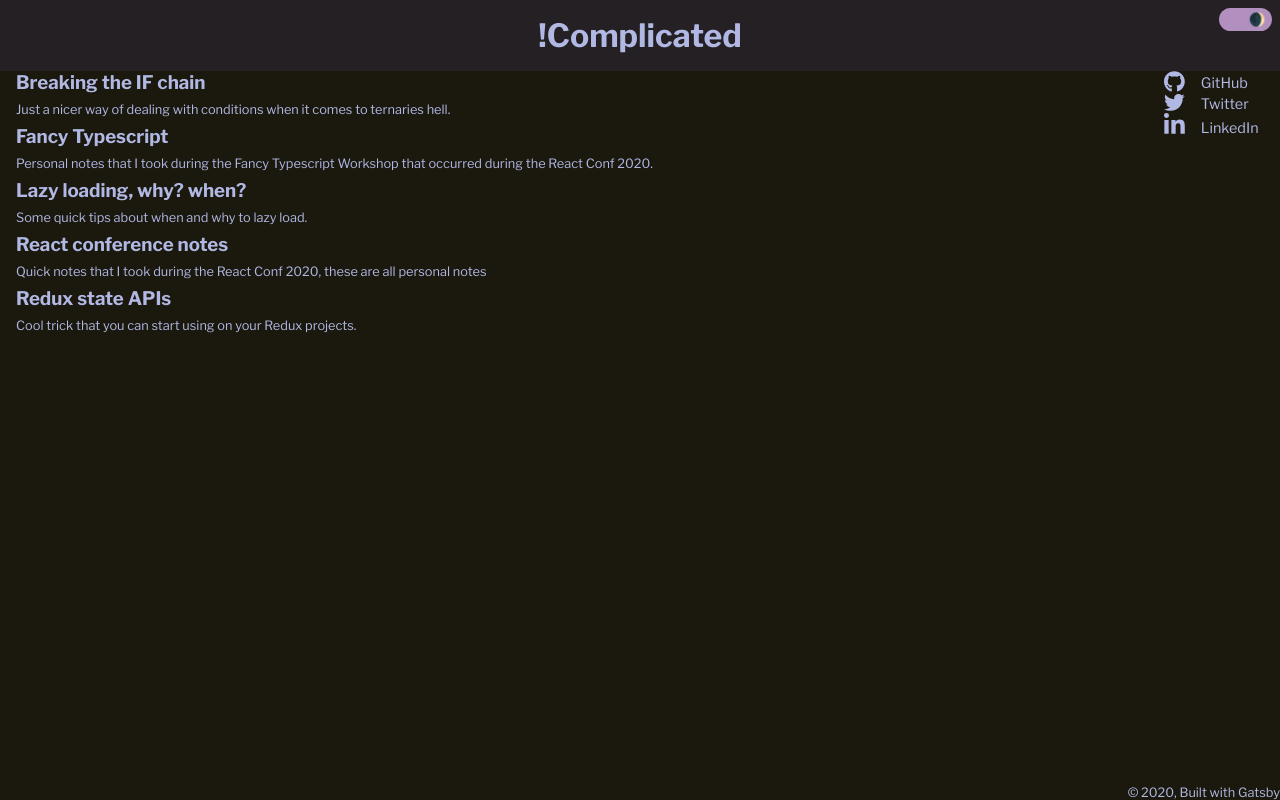
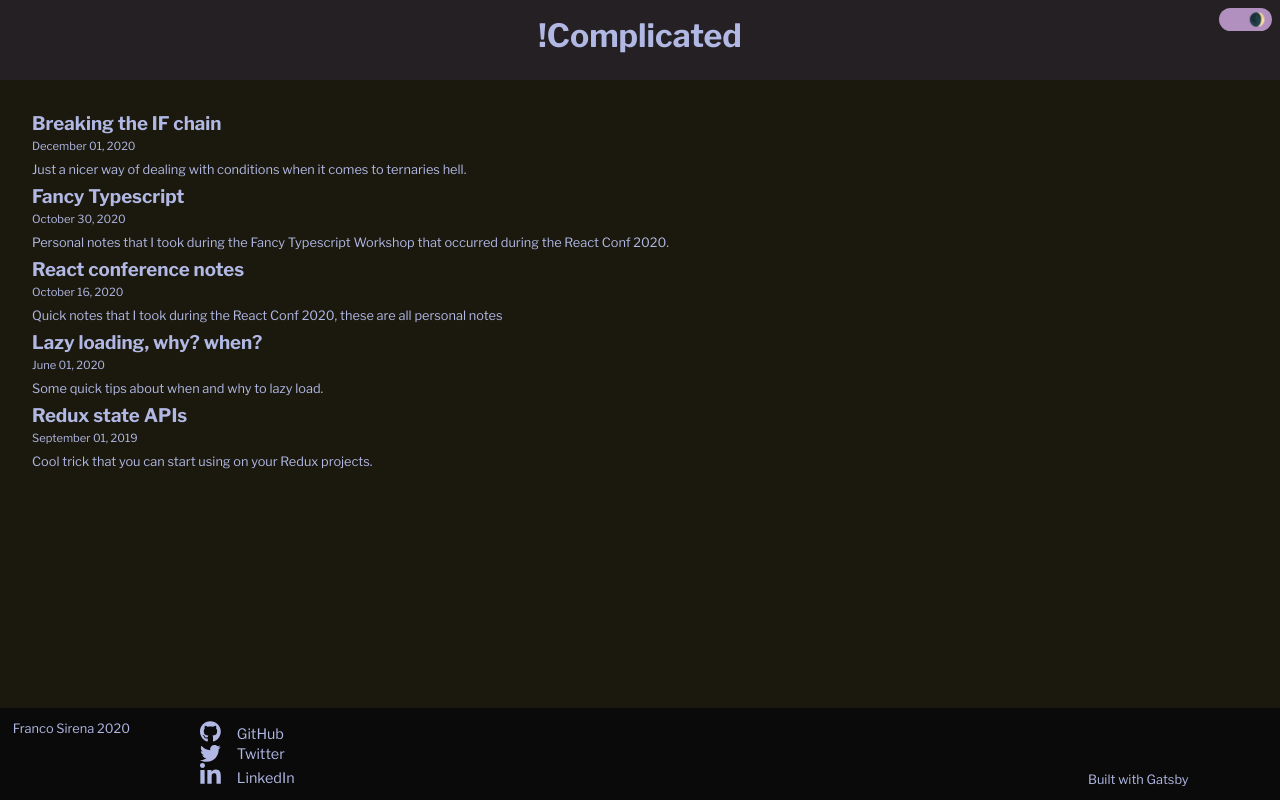
Before and after one commit to FrancoSirena/gatsby-me, a Gatsby site: page / in a window 1280 px wide. Built offline with nearby package versions, Linux system fonts and the light colour scheme; Gatsby itself is replaced by a stand-in of ours.

Commit message:
Footer + TypeScript

```diff
--- a/gatsby-config.js
+++ b/gatsby-config.js
@@ -6,6 +6,7 @@ module.exports = {
   },
   plugins: [
     `gatsby-plugin-react-helmet`,
+    "gatsby-plugin-typescript",
     {
       resolve: `gatsby-source-filesystem`,
       options: {
--- a/package.json
+++ b/package.json
@@ -6,12 +6,16 @@
   "author": "Franco Sirena @francosirena",
   "dependencies": {
     "@types/react-helmet": "^6.1.0",
+    "@typescript-eslint/eslint-plugin": "^4.10.0",
+    "@typescript-eslint/parser": "^4.10.0",
+    "eslint": "^7.15.0",
     "gatsby": "^2.26.1",
     "gatsby-image": "^2.5.0",
     "gatsby-plugin-manifest": "^2.6.1",
     "gatsby-plugin-offline": "^3.4.0",
     "gatsby-plugin-react-helmet": "^3.4.0",
     "gatsby-plugin-sharp": "^2.8.0",
+    "gatsby-plugin-typescript": "^2.9.0",
     "gatsby-remark-autolink-headers": "^2.7.0",
     "gatsby-remark-code-buttons": "^2.0.4",
     "gatsby-remark-prismjs": "^3.9.0",
@@ -25,6 +29,7 @@
   },
   "devDependencies": {
     "eslint-config-react-app": "^6.0.0",
+    "typescript": "^4.1.3",
     "prettier": "2.1.2"
   },
   "keywords": [
@@ -37,6 +42,7 @@
     "start": "npm run develop",
     "serve": "gatsby serve",
     "clean": "gatsby clean",
+    "type-check": "tsc --noEmit",
     "test": "echo \"Write tests! -> https://gatsby.dev/unit-testing\" && exit 1"
   },
   "repository": {
--- /dev/null
+++ b/src/components/footer.tsx
@@ -0,0 +1,21 @@
+import React, { ReactElement } from "react"
+import { Link } from "gatsby"
+import Social from "./social"
+
+export default function Footer(): ReactElement {
+  return (
+    <footer>
+      <div>
+        <Link to="/" className="unstyled">
+          Franco Sirena {new Date().getFullYear()}
+        </Link>
+      </div>
+      <Social />
+      <div className="footnote">
+        Built with
+        {` `}
+        <a href="https://www.gatsbyjs.com">Gatsby</a>
+      </div>
+    </footer>
+  )
+}
--- a/src/components/layout.css
+++ b/src/components/layout.css
@@ -8,12 +8,14 @@ html {
   --middle-blue: #8adbed;
   --platinum: #ecebed;
   --alabaster-plus: #302c30c9;
+  --alabaster-hue: #eef2e6;
 
   --dark-background: #1b190e;
   --dark-background-plus: #b190c0;
   --dark-light-background: #252023;
   --dark-font: #b1b8e4;
   --dark-code: #333035;
+  --dark-background-hue: #0b0a0a;
 
   --background: var(--alabaster);
   --background-over: var(--alabaster-plus);
@@ -22,6 +24,7 @@ html {
 
   --header: var(--cultured);
   --code: var(--platinum);
+  --footer: var(--alabaster-hue);
 }
 
 body[data-dark-mode] {
@@ -32,6 +35,7 @@ body[data-dark-mode] {
 
   --header: var(--dark-light-background);
   --code: var(--dark-code);
+  --footer: var(--dark-background-hue);
 }
 
 html {
@@ -61,6 +65,9 @@ body {
 
 .page {
   width: 100%;
+  min-height: 100vh;
+  display: grid;
+  grid-template-rows: 1fr auto;
 }
 
 body * {
@@ -68,20 +75,9 @@ body * {
   max-width: 100%;
 }
 
-.content {
-  display: grid;
-  grid-template-columns: repeat(9, 1fr) 140px;
-  gap: 0.5em;
-}
-
 .content main {
-  padding-left: 16px;
-  grid-column: 1 / 10;
-}
-
-.content aside {
-  padding-left: 16px;
-  grid-column: 10;
+  padding: 32px;
+  min-height: 100%;
 }
 
 @media screen and (max-width: 800px) {
@@ -99,7 +95,7 @@ body * {
 
 .site-header {
   background-color: var(--header);
-  height: 100%;
+  height: 80px;
   width: 100%;
   text-align: center;
   position: relative;
@@ -118,10 +114,14 @@ body * {
 }
 
 footer {
-  position: fixed;
-  bottom: 0;
-  right: 0;
+  background: var(--footer);
   font-size: 0.8rem;
+  display: grid;
+  grid-template-columns: 1fr 5fr 1fr;
+  grid-auto-flow: column;
+  justify-content: stretch;
+  align-items: start;
+  padding: 1em;
 }
 
 .icon-small {
@@ -141,19 +141,11 @@ footer {
   margin: 0;
   font-size: 0.9rem;
   padding: 0;
-  display: flex;
-  flex-wrap: wrap;
 }
 
 .social li {
   display: flex;
   align-items: flex-end;
-}
-
-@media screen and (max-width: 500px) {
-  .social li .name {
-    display: none;
-  }
 }
 
 .social a {
@@ -179,7 +171,14 @@ a:hover {
 
 .post-link h1 {
   margin: 0;
+}
+
+.post-link header {
   margin-bottom: 8px;
+}
+
+.post-link small {
+  font-size: 0.7em;
 }
 
 .post-link a:visited {
@@ -221,3 +220,12 @@ a:hover {
 .btn-toggle__toggler--off {
   margin-right: 3em;
 }
+
+.footnote {
+  align-self: end;
+}
+
+.anchor.after svg {
+  fill: var(--font-color);
+  height: 0.8em;
+}
--- a/src/components/layout.tsx
+++ b/src/components/layout.tsx
@@ -5,6 +5,7 @@ import Header from "./header"
 import "./layout.css"
 import Social from "./social"
 import { ThemeProvider } from "./theme-context"
+import Footer from "./footer"
 
 type LayoutPropsType = {
   children: ReactNode
@@ -28,22 +29,13 @@ const Layout: React.FC<LayoutPropsType> = ({ children }) => {
   return (
     <ThemeProvider>
       <div className="page">
-        <Header siteTitle={data.site.siteMetadata?.title || `Title`} />
-        <div className="content">
-          <main>{children}</main>
-          <aside>
-            <Social />
-          </aside>
+        <div>
+          <Header siteTitle={data.site.siteMetadata?.title || `Title`} />
+          <div className="content">
+            <main>{children}</main>
+          </div>
         </div>
-        <footer
-          style={{
-            marginTop: `2rem`,
-          }}
-        >
-          © {new Date().getFullYear()}, Built with
-          {` `}
-          <a href="https://www.gatsbyjs.com">Gatsby</a>
-        </footer>
+        <Footer />
       </div>
     </ThemeProvider>
   )
--- a/src/components/post-link.tsx
+++ b/src/components/post-link.tsx
@@ -10,9 +10,12 @@ type PostLinkType = {
 function PostLink({ post }: PostLinkType): ReactElement {
   return (
     <article className="post-link">
-      <h1>
-        <Link to={post.frontmatter.slug}>{post.frontmatter.title}</Link>
-      </h1>
+      <header>
+        <h1>
+          <Link to={post.frontmatter.slug}>{post.frontmatter.title}</Link>
+        </h1>
+        <small>{post.frontmatter.date.toLocaleString()}</small>
+      </header>
       <p>{post.frontmatter.summary}</p>
     </article>
   )
--- a/src/css/custom-code.css
+++ b/src/css/custom-code.css
@@ -13,6 +13,10 @@ code[class*="language-"] {
   padding-right: 8px;
 }
 
+.gatsby-highlight pre {
+  max-width: 80vw;
+}
+
 .gatsby-highlight:before {
   content: "";
   position: absolute;
--- a/src/tech-posts/fancy-typescript.md
+++ b/src/tech-posts/fancy-typescript.md
@@ -1,6 +1,6 @@
 ---
 slug: "/tech-notes/fancy-typescript"
-date: "2020-11-01"
+date: "2020-10-30"
 title: "Fancy Typescript"
 summary: "Personal notes that I took during the Fancy Typescript Workshop that occurred during the React Conf 2020."
 ---
--- a/src/tech-posts/lazy-loading.md
+++ b/src/tech-posts/lazy-loading.md
@@ -1,6 +1,6 @@
 ---
 slug: "/tech-notes/lazy-loading"
-date: "2020-11-01"
+date: "2020-06-01"
 title: "Lazy loading, why? when?"
 summary: "Some quick tips about when and why to lazy load."
 ---
--- a/src/tech-posts/react-notes.md
+++ b/src/tech-posts/react-notes.md
@@ -1,6 +1,6 @@
 ---
 slug: "/tech-notes/react-notes"
-date: "2020-11-01"
+date: "2020-10-16"
 title: "React conference notes"
 summary: "Quick notes that I took during the React Conf 2020, these are all personal notes"
 ---
--- a/src/tech-posts/redux-state-apis.md
+++ b/src/tech-posts/redux-state-apis.md
@@ -1,6 +1,6 @@
 ---
 slug: "/tech-notes/redux-apis"
-date: "2020-11-01"
+date: "2019-09-01"
 title: "Redux state APIs"
 summary: "Cool trick that you can start using on your Redux projects."
 ---
--- a/src/templates/post.tsx
+++ b/src/templates/post.tsx
@@ -22,7 +22,6 @@ export default function Template({ data }: TemplateType): ReactElement {
       <div className="blog-post-container">
         <div className="blog-post">
           <h1>{frontmatter.title}</h1>
-          <h2>{frontmatter.date}</h2>
           <div
             className="blog-post-content"
             dangerouslySetInnerHTML={{ __html: html }}
```
Also changed, not shown: tsconfig.json (added, +15 -0 lines), .eslintrc.js, 1 other file.
